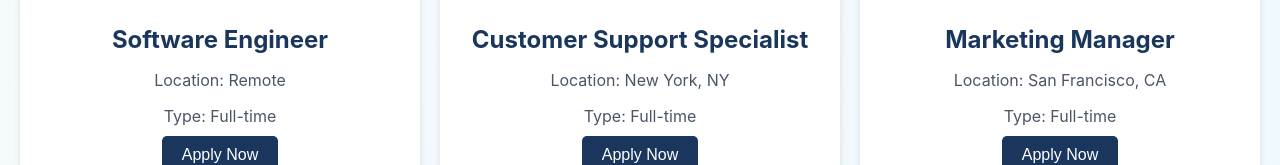
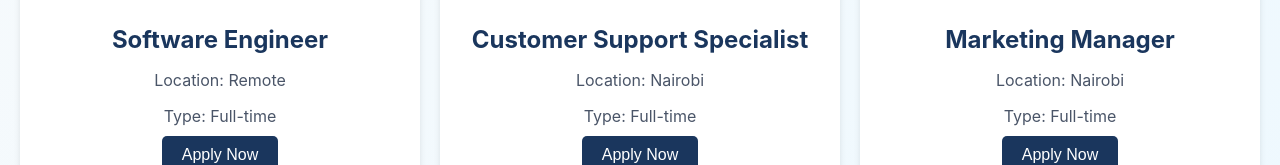
Before and after one commit to JohnMnyika/sahara_remittance, a Next.js app: page /careers in a window 1280 px wide. Shown: the part 423-588 px from the top of the page. Built offline with nearby package versions, Linux system fonts and the light colour scheme.

Commit message:
Updated the careers pages

```diff
--- a/src/pages/careers.tsx
+++ b/src/pages/careers.tsx
@@ -26,13 +26,13 @@ export default function Careers() {
                         </div>
                         <div className={styles.jobCard}>
                             <h3>Customer Support Specialist</h3>
-                            <p>Location: New York, NY</p>
+                            <p>Location: Nairobi</p>
                             <p>Type: Full-time</p>
                             <button className={styles.button}>Apply Now</button>
                         </div>
                         <div className={styles.jobCard}>
                             <h3>Marketing Manager</h3>
-                            <p>Location: San Francisco, CA</p>
+                            <p>Location: Nairobi</p>
                             <p>Type: Full-time</p>
                             <button className={styles.button}>Apply Now</button>
                         </div>
```
